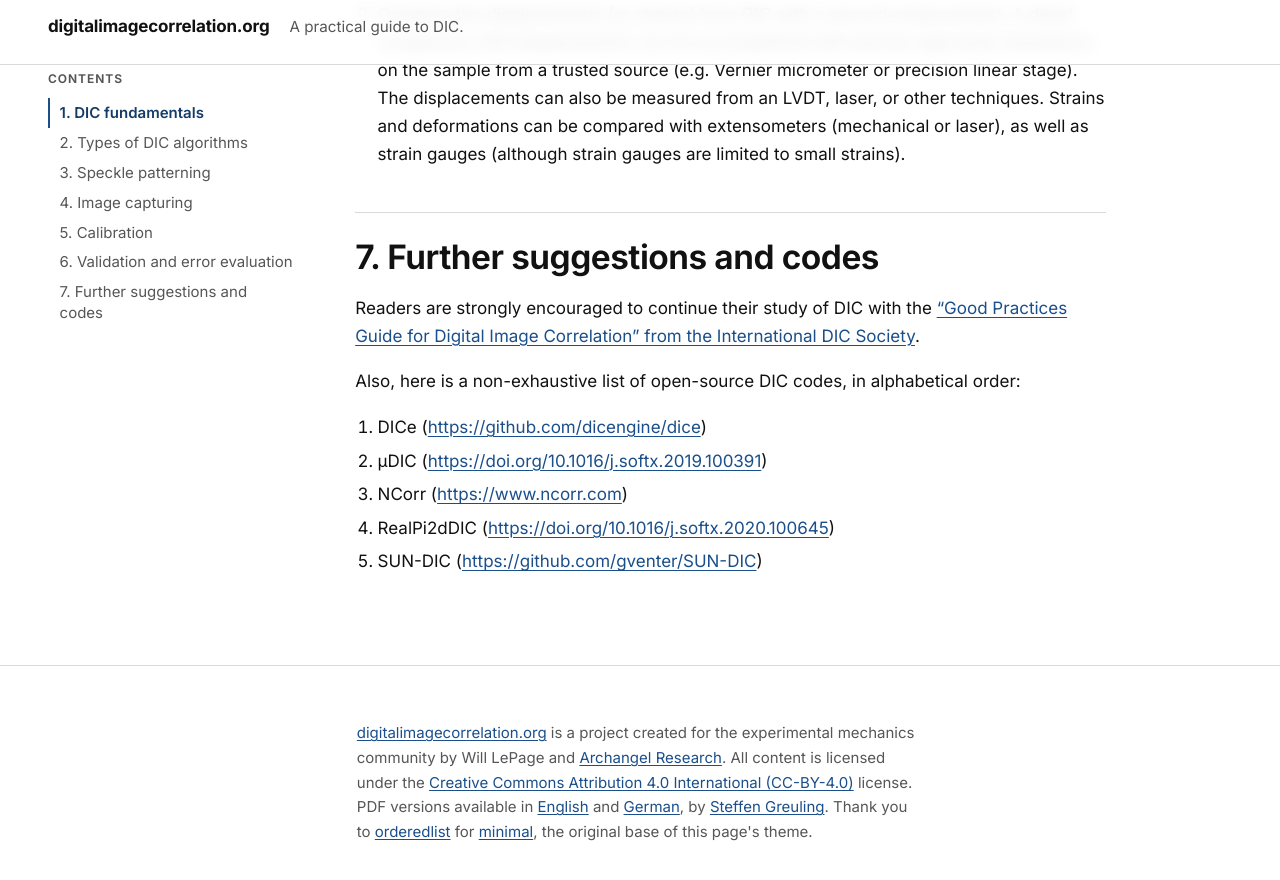
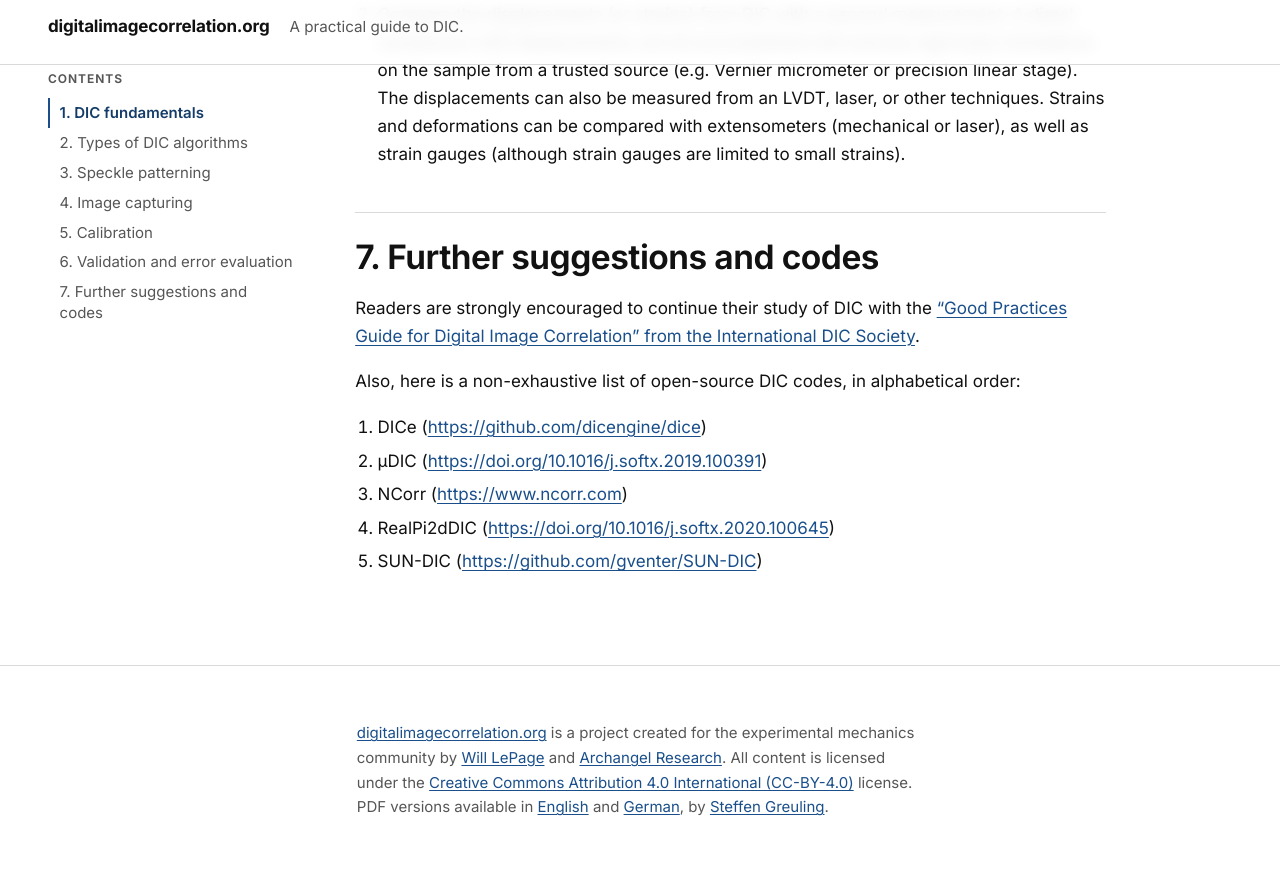
Before and after one commit to wlepage/digitalimagecorrelation, a Jekyll site: the page built from index.md, in a window 1280 px wide and 900 px high, scrolled down 21509 px. Shown: the top 880 px of the window. Built offline with Jekyll 4.4.1, drawn with Linux system fonts in a browser that asks for light colours.

Commit message:
Footer: relink Will LePage to wlepage.me, drop theme credit
Re-add the wlepage.me link on Will LePage and remove the orderedlist/minimal
acknowledgement line.

```diff
--- a/_layouts/default.html
+++ b/_layouts/default.html
@@ -59,7 +59,7 @@
       <div class="footer-inner container">
         <p>
           <a href="{{ '/' | relative_url }}">{{ site.title }}</a> is a project created for the
-          experimental mechanics community by Will LePage and
+          experimental mechanics community by <a href="https://wlepage.me">Will LePage</a> and
           <a href="https://archangelresear.ch">Archangel Research</a>.
           All content is licensed under the
           <a href="https://creativecommons.org/licenses/by/4.0/">Creative Commons Attribution 4.0 International (CC-BY-4.0)</a>
@@ -68,8 +68,6 @@
           and
           <a href="https://drive.google.com/file/d/1cqHznZfHPYdZ5HkjaAk0MXuoRJ6_pCji/view?usp=sharing">German</a>,
           by <a href="https://www.hs-esslingen.de/en/staff/steffen-greuling">Steffen Greuling</a>.
-          Thank you to <a href="https://github.com/orderedlist">orderedlist</a> for
-          <a href="https://github.com/pages-themes/minimal">minimal</a>, the original base of this page's theme.
         </p>
       </div>
     </footer>
```
